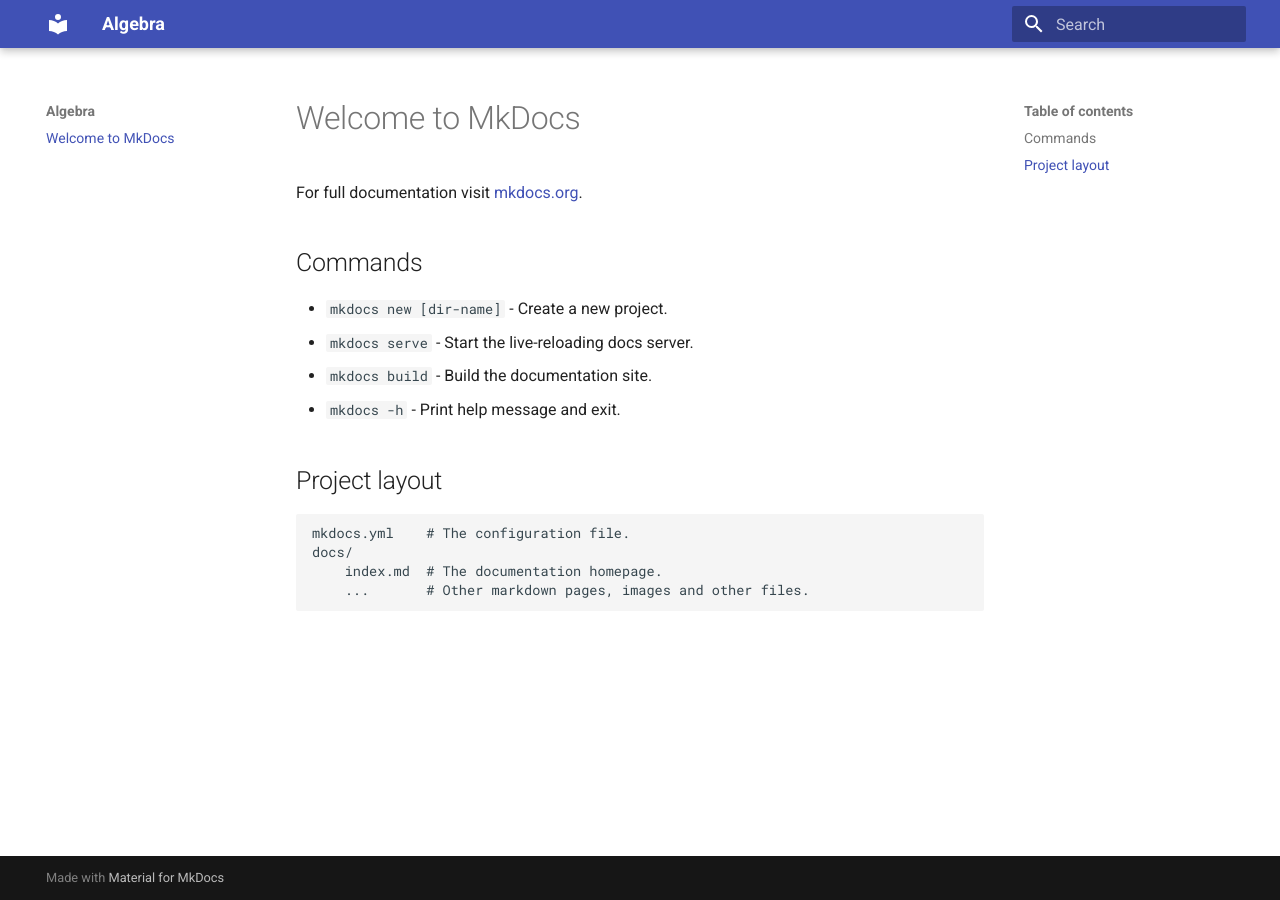
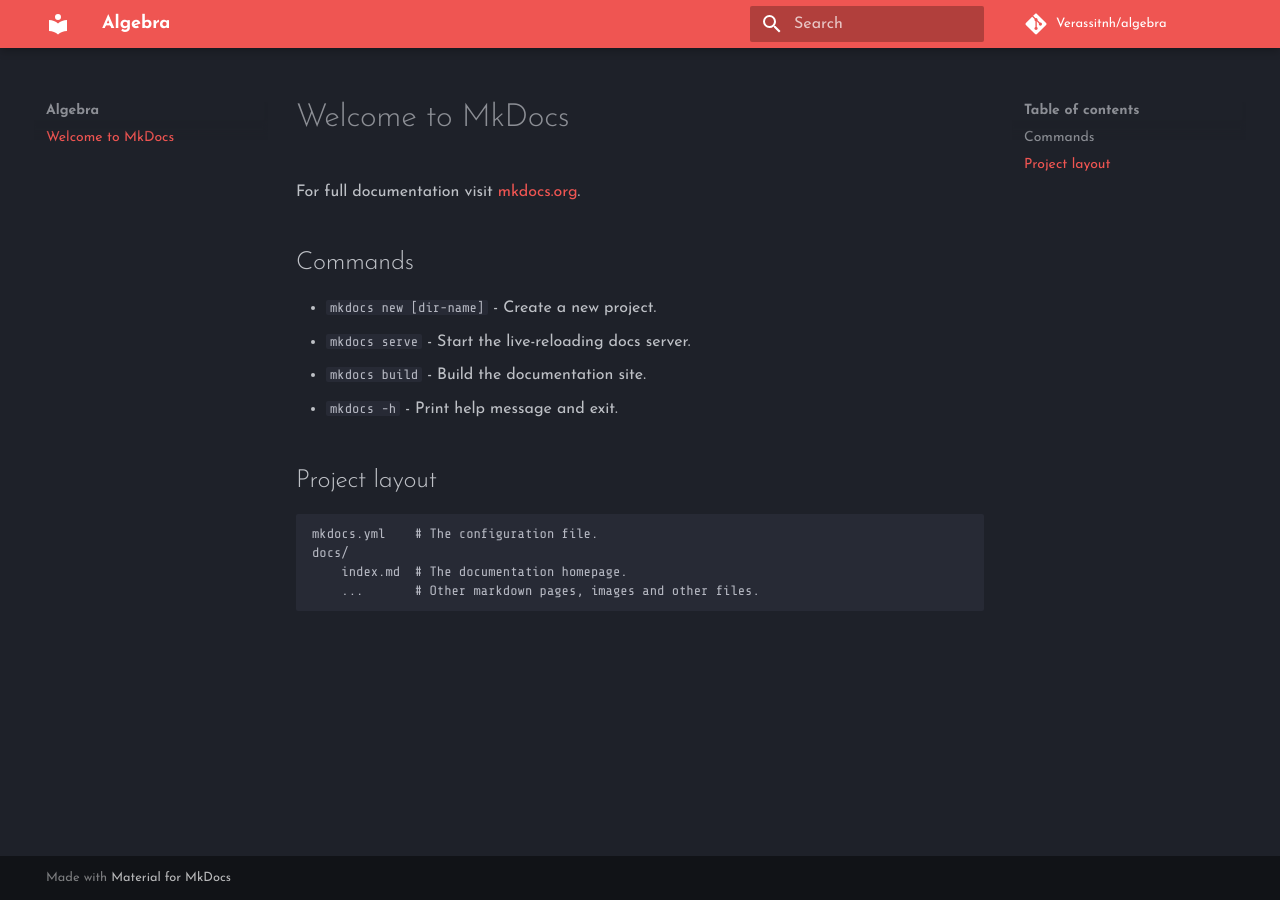
Before and after one commit to Verassitnh/algebra, an MkDocs documentation site: the page built from docs/index.md, in a window 1280 px wide. Built offline with MkDocs 1.6.1 and Material for MkDocs 9.7.7, drawn with Linux system fonts in a browser that asks for light colours; comment, search, counter and statistics services are not loaded.

```diff
--- a/mkdocs.yml
+++ b/mkdocs.yml
@@ -1,3 +1,30 @@
 site_name: Algebra
+site_description: A
+site_author: Jackson Mooring
+strict: true
+dev_addr: 'localhost:3000'
+repo_url: https://github.com/Verassitnh/algebra
+repo_name: Verassitnh/algebra
+markdown_extensions:
+  - meta
+extra_javascript:
+  - javascripts/config.js
+  - https://polyfill.io/v3/polyfill.min.js?features=es6
+  - https://cdn.jsdelivr.net/npm/mathjax@3/es5/tex-mml-chtml.js
+markdown_extensions:
+  - pymdownx.emoji:
+      emoji_index: !!python/name:materialx.emoji.twemoji
+      emoji_generator: !!python/name:materialx.emoji.to_svg
+  - pymdownx.arithmatex:
+      generic: true
 theme:
+  features:
+    - instant
   name: material
+  font:
+    text: 'Josefin Sans'
+    code: Share Tech Mono
+  palette:
+    scheme: slate
+    primary: red
+    accent: red
```
Also changed, not shown: 4 other files.
